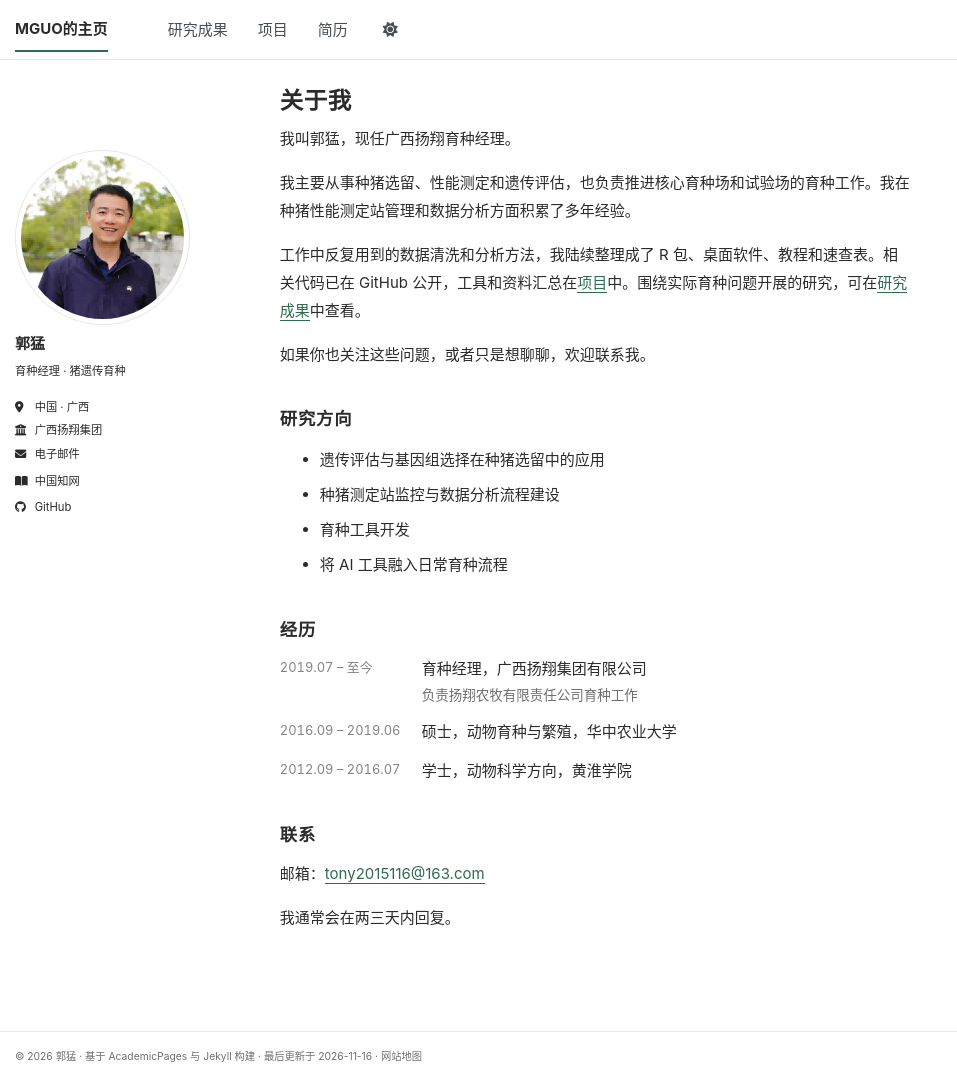
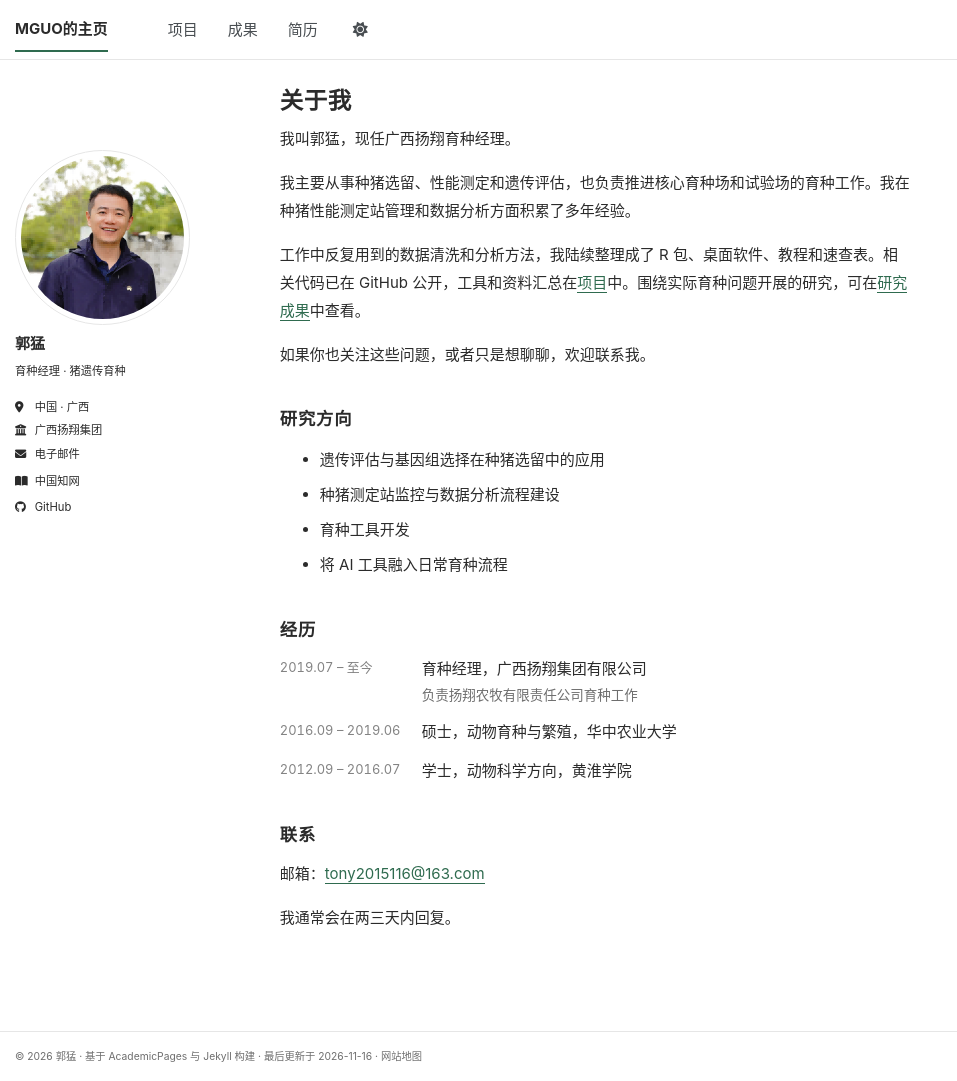
Before and after one commit to tony2015116/tony2015116.github.io, a Jekyll site: the page built from _pages/about.md, in a window 1280 px wide and 1081 px high. Shown: the whole window, without its empty margins (0-957 px from the left). Built offline with Jekyll 4.4.1, drawn with Linux system fonts in a browser that asks for light colours; a script bundle is joined from its source files by our own code; a style sheet for code colours, icons or effects is not loaded.

Commit message:
将项目移至顶部导航首位并简化成果名称

```diff
--- a/_data/navigation.yml
+++ b/_data/navigation.yml
@@ -1,10 +1,10 @@
 # 顶部导航栏，按顺序显示。删掉某一项即可从导航隐藏。
 main:
-  - title: "研究成果"
-    url: /publications/
-
   - title: "项目"
     url: /portfolio/
 
+  - title: "成果"
+    url: /publications/
+
   - title: "简历"
     url: /cv/
```
